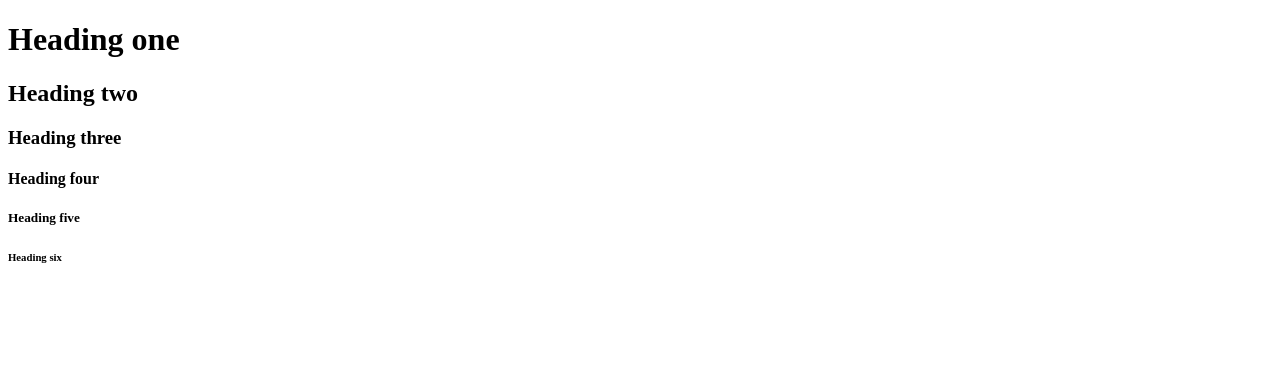
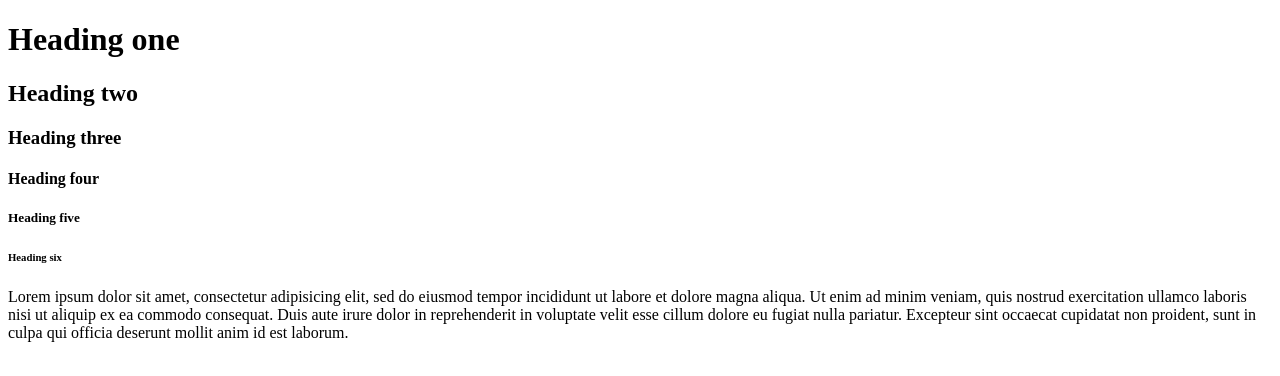
Before and after one commit to pratah/HTML-Cheat_Sheet, a plain HTML site: page index.html in a window 1280 px wide. Drawn offline with Linux system fonts and the light colour scheme.

Commit message:
Adding to files

```diff
--- a/index.html
+++ b/index.html
@@ -11,5 +11,15 @@
 		<h4>Heading four</h4>
 		<h5>Heading five</h5>
 		<h6>Heading six</h6>
+
+		<!--Paragraph-->
+		<p>
+			Lorem ipsum dolor sit amet, consectetur adipisicing elit, sed do eiusmod
+			tempor incididunt ut labore et dolore magna aliqua. Ut enim ad minim veniam,
+			quis nostrud exercitation ullamco laboris nisi ut aliquip ex ea commodo
+			consequat. Duis aute irure dolor in reprehenderit in voluptate velit esse
+			cillum dolore eu fugiat nulla pariatur. Excepteur sint occaecat cupidatat non
+			proident, sunt in culpa qui officia deserunt mollit anim id est laborum.
+		</p>
 	</body>
 </html>
```
Also changed, not shown: 1 other file.
